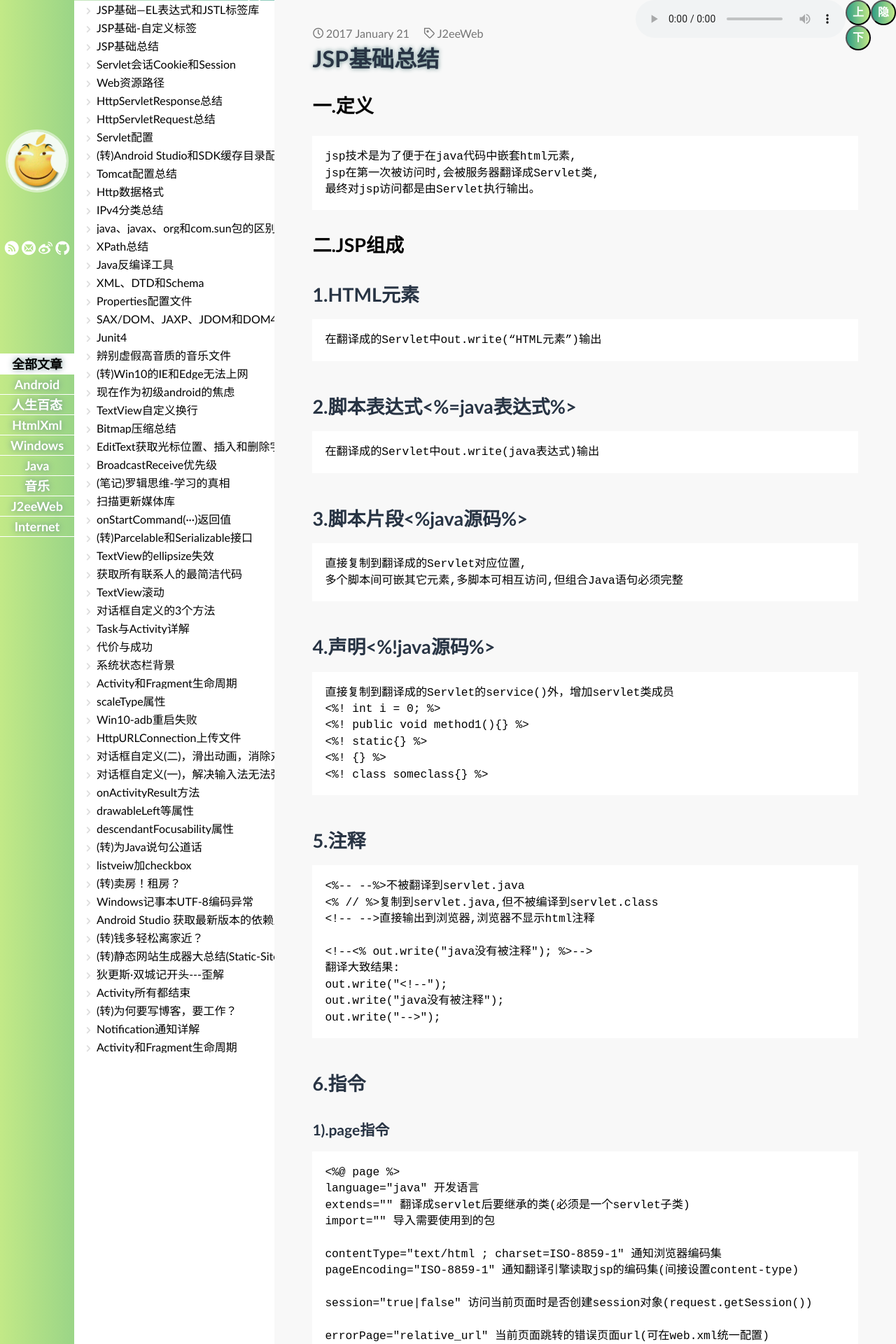
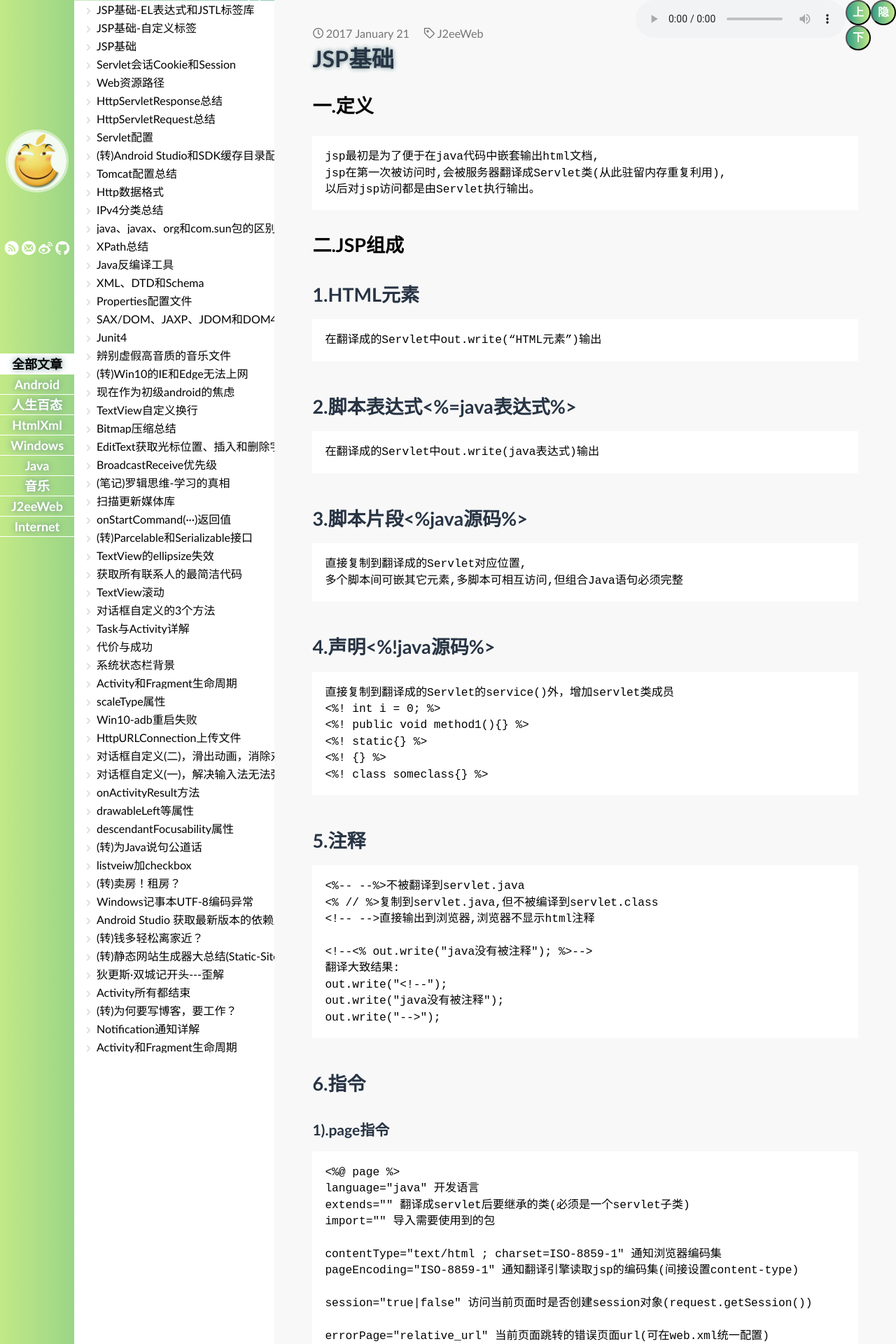
Before and after one commit to lioilwin/lioilwin.github.io, a Jekyll site: the page built from _posts/2017-1-21-jsp.md, in a window 1280 px wide. Shown: the top 1920 px of the page at 70% size. Built offline with Jekyll 4.4.1, drawn with Linux system fonts in a browser that asks for light colours; some web fonts are replaced; comment, search, counter and statistics services are not loaded.

Commit message:
Signed-off-by: life <life>

```diff
--- a/_posts/2017-1-21-jsp.md
+++ b/_posts/2017-1-21-jsp.md
@@ -1,12 +1,12 @@
 ---
 layout: post
-title: JSP基础总结
+title: JSP基础
 tags: J2eeWeb
 ---
 # 一.定义
-	jsp技术是为了便于在java代码中嵌套html元素,
-	jsp在第一次被访问时,会被服务器翻译成Servlet类,
-	最终对jsp访问都是由Servlet执行输出。
+	jsp最初是为了便于在java代码中嵌套输出html文档,
+	jsp在第一次被访问时,会被服务器翻译成Servlet类(从此驻留内存重复利用),
+	以后对jsp访问都是由Servlet执行输出。
 
 # 二.JSP组成
 
```
Also changed, not shown: _posts/2017-1-23-JSP-Taglibs.md (+1 -1 lines).
